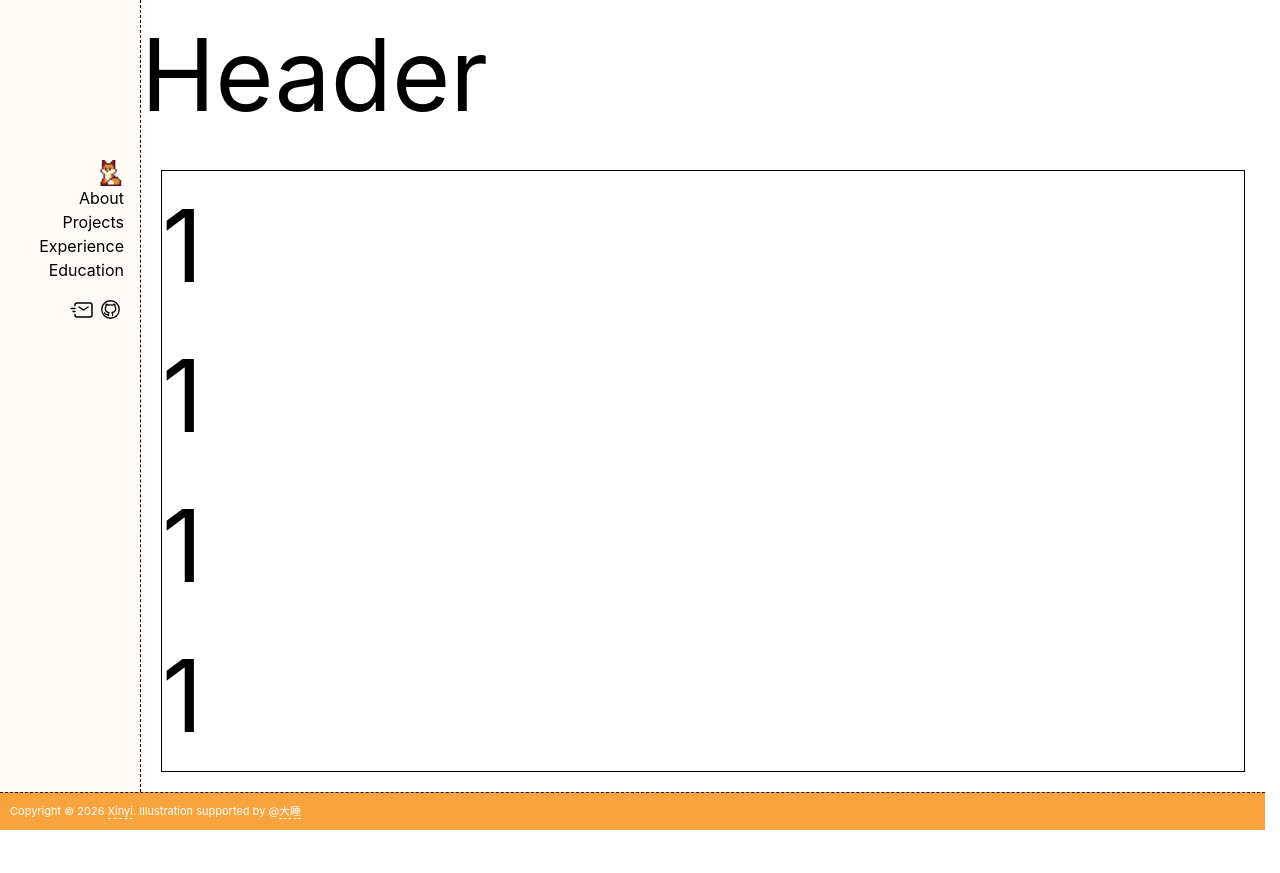
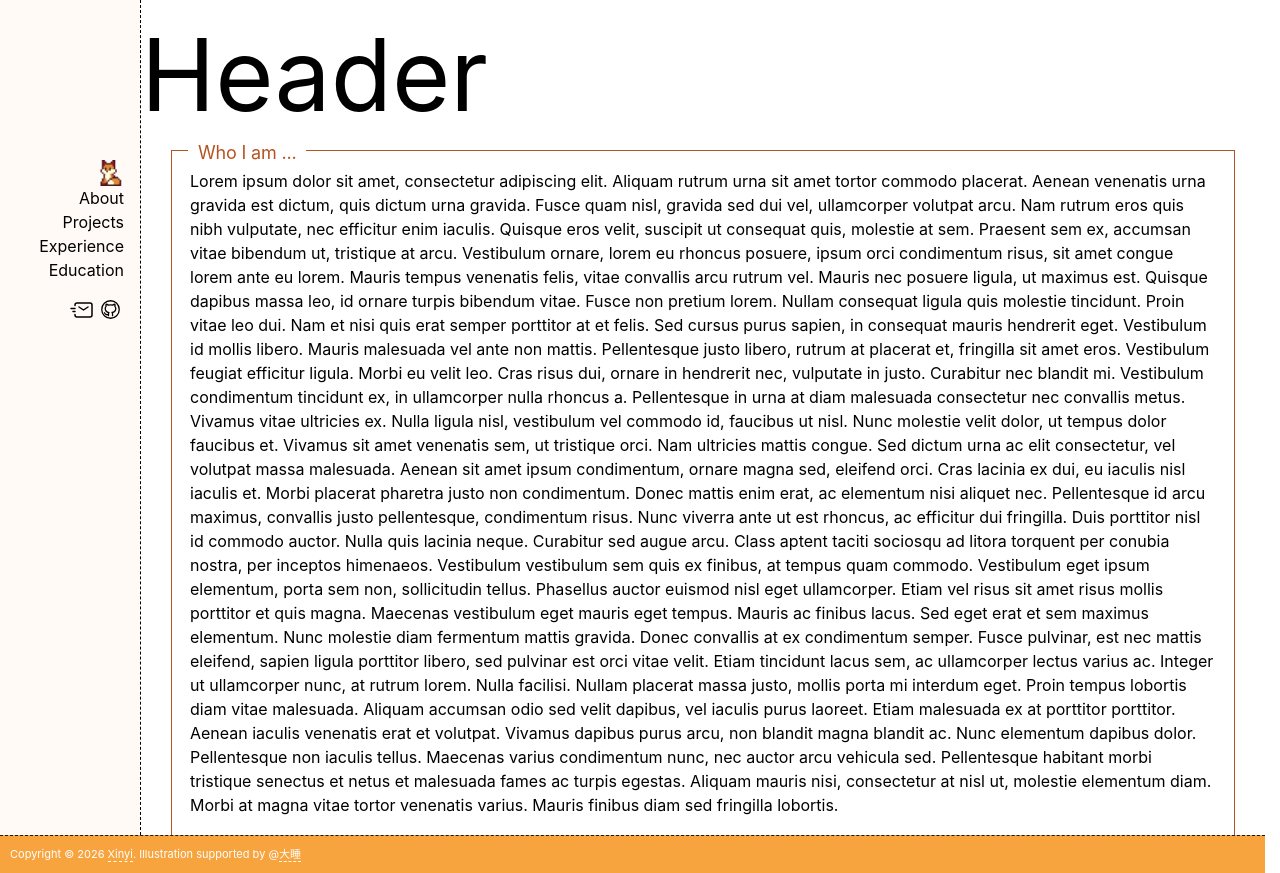
Before and after one commit to appleseed0910/me, a React (Vite) app: page / in a window 1280 px wide. Before the commit the page ends 830 px from the top, so only its background shows below. Built offline with nearby package versions, Linux system fonts and the light colour scheme; a web font is replaced by a local one.

Commit message:
done content title template

```diff
--- a/src/components/Content/About/About.tsx
+++ b/src/components/Content/About/About.tsx
@@ -1,25 +1,25 @@
 import './style.less'
 
 
-function About () {
+function About() {
 
     return (
         <>
             <section className='about-page'>
-                <ul>
-                    <li>
-                        1
-                    </li>
-                    <li>
-                        1
-                    </li>
-                    <li>
-                        1
-                    </li>
-                    <li>
-                        1
-                    </li>
-                </ul>
+                <h6 className='about-page-title'>Who I am ...</h6>
+
+                <div className="about-page-content">
+                    Lorem ipsum dolor sit amet, consectetur adipiscing elit. Aliquam rutrum urna sit amet tortor commodo placerat. Aenean venenatis urna gravida est dictum, quis dictum urna gravida. Fusce quam nisl, gravida sed dui vel, ullamcorper volutpat arcu. Nam rutrum eros quis nibh vulputate, nec efficitur enim iaculis. Quisque eros velit, suscipit ut consequat quis, molestie at sem. Praesent sem ex, accumsan vitae bibendum ut, tristique at arcu. Vestibulum ornare, lorem eu rhoncus posuere, ipsum orci condimentum risus, sit amet congue lorem ante eu lorem. Mauris tempus venenatis felis, vitae convallis arcu rutrum vel. Mauris nec posuere ligula, ut maximus est. Quisque dapibus massa leo, id ornare turpis bibendum vitae. Fusce non pretium lorem. Nullam consequat ligula quis molestie tincidunt.
+
+                    Proin vitae leo dui. Nam et nisi quis erat semper porttitor at et felis. Sed cursus purus sapien, in consequat mauris hendrerit eget. Vestibulum id mollis libero. Mauris malesuada vel ante non mattis. Pellentesque justo libero, rutrum at placerat et, fringilla sit amet eros. Vestibulum feugiat efficitur ligula. Morbi eu velit leo. Cras risus dui, ornare in hendrerit nec, vulputate in justo. Curabitur nec blandit mi. Vestibulum condimentum tincidunt ex, in ullamcorper nulla rhoncus a. Pellentesque in urna at diam malesuada consectetur nec convallis metus. Vivamus vitae ultricies ex. Nulla ligula nisl, vestibulum vel commodo id, faucibus ut nisl. Nunc molestie velit dolor, ut tempus dolor faucibus et. Vivamus sit amet venenatis sem, ut tristique orci.
+
+                    Nam ultricies mattis congue. Sed dictum urna ac elit consectetur, vel volutpat massa malesuada. Aenean sit amet ipsum condimentum, ornare magna sed, eleifend orci. Cras lacinia ex dui, eu iaculis nisl iaculis et. Morbi placerat pharetra justo non condimentum. Donec mattis enim erat, ac elementum nisi aliquet nec. Pellentesque id arcu maximus, convallis justo pellentesque, condimentum risus. Nunc viverra ante ut est rhoncus, ac efficitur dui fringilla. Duis porttitor nisl id commodo auctor. Nulla quis lacinia neque. Curabitur sed augue arcu. Class aptent taciti sociosqu ad litora torquent per conubia nostra, per inceptos himenaeos. Vestibulum vestibulum sem quis ex finibus, at tempus quam commodo.
+
+                    Vestibulum eget ipsum elementum, porta sem non, sollicitudin tellus. Phasellus auctor euismod nisl eget ullamcorper. Etiam vel risus sit amet risus mollis porttitor et quis magna. Maecenas vestibulum eget mauris eget tempus. Mauris ac finibus lacus. Sed eget erat et sem maximus elementum. Nunc molestie diam fermentum mattis gravida. Donec convallis at ex condimentum semper. Fusce pulvinar, est nec mattis eleifend, sapien ligula porttitor libero, sed pulvinar est orci vitae velit. Etiam tincidunt lacus sem, ac ullamcorper lectus varius ac. Integer ut ullamcorper nunc, at rutrum lorem. Nulla facilisi. Nullam placerat massa justo, mollis porta mi interdum eget. Proin tempus lobortis diam vitae malesuada. Aliquam accumsan odio sed velit dapibus, vel iaculis purus laoreet.
+
+                    Etiam malesuada ex at porttitor porttitor. Aenean iaculis venenatis erat et volutpat. Vivamus dapibus purus arcu, non blandit magna blandit ac. Nunc elementum dapibus dolor. Pellentesque non iaculis tellus. Maecenas varius condimentum nunc, nec auctor arcu vehicula sed. Pellentesque habitant morbi tristique senectus et netus et malesuada fames ac turpis egestas. Aliquam mauris nisi, consectetur at nisl ut, molestie elementum diam. Morbi at magna vitae tortor venenatis varius. Mauris finibus diam sed fringilla lobortis.
+                </div>
+
             </section>
         </>
     )
--- a/src/components/Content/About/style.less
+++ b/src/components/Content/About/style.less
@@ -1,5 +1,23 @@
 .about-page {
-    margin: .2rem;
-    border: 1px solid black;
+    margin: 0 .3rem 0 .3rem;
+    border: 1px solid #b55322;
+    border-bottom: none;
     flex: 1;
+    position: relative;
+
+    &-title {
+        font-size: .18rem;
+        background-color: white;
+        color: #b55322;
+        position: absolute;
+        top: -.12rem;
+        left: .16rem;
+        letter-spacing: -0.01em;
+        padding: 0 .1rem;
+    }
+
+    &-content {
+        font-size: .16rem;
+        padding: .18rem;
+    }
 }
--- a/src/styles/base.css
+++ b/src/styles/base.css
@@ -22,6 +22,7 @@
     #d98d36 fox orange
     #961f18 fox red
     #501523 dark brown
+    #b55322 fox on white
 
     footer #fccf9a
 
```
